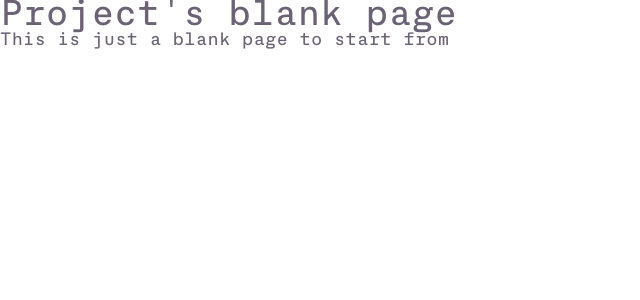
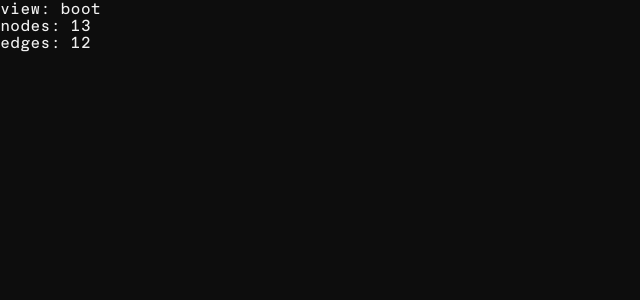
Before and after one commit to justsypher/portfolio, a React app: page / in a window 1280 px wide. Shown: the top 300 px of the page, without its empty margins (0-640 px from the left). Built offline with nearby package versions, Linux system fonts and the light colour scheme; the HTML template or start-up script is replaced by a standard one.

Commit message:
Feature: Graph logic and Styling

```diff
--- a/src/App.tsx
+++ b/src/App.tsx
@@ -1,8 +1,18 @@
+import { useState, useMemo } from 'react'
+import { buildGraphData } from './lib/content'
+import type { AppView, ProjectNode } from './types'
+
 function App() {
+  const [view, setView] = useState<AppView>('boot')
+  const [activeProject, setActiveProject] = useState<ProjectNode | null>(null)
+
+  const { nodes, edges } = useMemo(() => buildGraphData(), [])
+
   return (
     <div>
-      <h1>Project's blank page</h1>
-      <p>This is just a blank page to start from</p>
+      <p>view: {view}</p>
+      <p>nodes: {nodes.length}</p>
+      <p>edges: {edges.length}</p>
     </div>
   )
 }
--- /dev/null
+++ b/src/data/graph.ts
@@ -0,0 +1,71 @@
+import type { AnyNode } from '../types'
+
+export const STATIC_NODES: AnyNode[] = [
+  {
+    id: 0,
+    label: '',
+    type: 'center',
+    color: '#ffffff',
+    fixed: true,
+    visible: true,
+  },
+  {
+    id: 1,
+    label: 'Design',
+    type: 'category',
+    color: 'var(--design)',
+    emoji: '✦',
+    visible: false,
+  },
+  {
+    id: 2,
+    label: 'Code',
+    type: 'category',
+    color: 'var(--code)',
+    emoji: '⌨',
+    visible: false,
+  },
+  {
+    id: 3,
+    label: 'Motion',
+    type: 'category',
+    color: 'var(--motion)',
+    emoji: '◎',
+    visible: false,
+  },
+  {
+    id: 4,
+    label: 'Writing',
+    type: 'category',
+    color: 'var(--writing)',
+    emoji: '⌦',
+    visible: false,
+  },
+]
+
+export const CATEGORY_IDS: Record<string, number> = {
+  Design: 1,
+  Code: 2,
+  Motion: 3,
+  Writing: 4,
+}
+
+export const STRUCTURAL_EDGES = [
+  [0, 1],
+  [0, 2],
+  [0, 3],
+  [0, 4],
+] as const
+
+export const PHYSICS = {
+  repulsion: -180,
+  centerStrength: 0.04,
+  linkDistance: {
+    centerToCategory: 100,
+    categoryToProject: 120,
+    projectToTag: 80,
+  },
+  linkStrength: 0.5,
+  alphaDecay: 0.02,
+  velocityDecay: 0.4,
+} as const
--- a/src/index.css
+++ b/src/index.css
@@ -1,3 +1,130 @@
+/* Regular weight - used for normal text */
+@font-face {
+  font-family: 'ServerMono';
+  src: url('/fonts/ServerMono-Regular.woff2') format('woff2'),    /* Best compression, modern browsers */
+       url('/fonts/ServerMono-Regular.woff') format('woff'),      /* Good compression, wider support */
+       url('/fonts/ServerMono-Regular.otf') format('opentype');   /* Largest files, universal support */
+  font-weight: normal;
+  font-style: normal;
+  font-display: swap;
+} /* TODO : Check that the root path doesn't break everything once built because of the university's server's setup */
+
+/* Oblique variant - used for italic/oblique text */
+@font-face {
+  font-family: 'ServerMono';
+  src: url('/fonts/ServerMono-RegularOblique.woff2') format('woff2'),
+       url('/fonts/ServerMono-RegularOblique.woff') format('woff'),
+       url('/fonts/ServerMono-RegularOblique.otf') format('opentype');
+  font-weight: normal;
+  font-style: oblique;
+  font-display: swap;
+}
+
+/*
+@font-face {
+  font-family: 'Cormorant';
+  src: url('/fonts/Cormorant-Light.woff2') format('woff2'),
+       url('/fonts/Cormorant-Light.woff') format('woff');
+  font-weight: 300;
+  font-style: normal;
+  font-display: swap;
+} */
+
+
+:root {
+  /* backgrounds */
+  --bg: #0d0d0d;
+  --surface: #111111;
+  --border: #1e1e1e;
+  --border-subtle: #161616;
+
+  /* text */
+  --text-primary: #f0f0f0;
+  --text-secondary: #888888;
+  --text-muted: #444444;
+  --text-faint: #2a2a2a;
+
+  /* disciplines */
+  --design: #e85d8a;
+  --code: #5b8de8;
+  --motion: #9b72e8;
+  --writing: #e8aa5b;
+
+  /* status */
+  --completed: #5b8de8;
+  --in-progress: #e8aa5b;
+  --archived: #444444;
+
+  /* fonts */
+  --font-mono: 'ServerMono', 'Fira Mono', monospace;
+  --font-serif: 'Cormorant', Georgia, serif;
+
+  /* graph */
+  --edge: rgba(255,255,255,0.06);
+  --edge-active: rgba(255,255,255,0.20);
+}
+
+*, *::before, *::after {
+  box-sizing: border-box;
+  margin: 0;
+  padding: 0;
+}
+
+html, body, #root {
+  width: 100%;
+  height: 100%;
+  overflow: hidden;
+  background: var(--bg);
+}
+
+body {
+  font-family: var(--font-mono);
+  font-weight: 300;
+  color: var(--text-primary);
+  -webkit-font-smoothing: antialiased;
+}
+
+/*
+:root{
+  --bg: '#0d0d0d',
+  surface: '#111111',
+  border: '#1e1e1e',
+  borderSubtle: '#161616',
+
+  text: {
+    primary: '#f0f0f0',
+    secondary: '#888888',
+    muted: '#444444',
+    faint: '#2a2a2a',
+  },
+
+  discipline: {
+    Design: '#e85d8a',
+    Code: '#5b8de8',
+    Motion: '#9b72e8',
+    Writing: '#e8aa5b',
+  },
+
+  status: {
+    completed: '#5b8de8',
+    'in-progress': '#e8aa5b',
+    archived: '#444444',
+  },
+
+  graph: {
+    edge: 'rgba(255,255,255,0.06)',
+    edgeActive: 'rgba(255,255,255,0.20)',
+    pulse: 'rgba(255,255,255,0.35)',
+    centerRing: 'rgba(255,255,255,0.5)',
+    tagText: '#444444',
+  },
+} as const
+
+export const FONTS = {
+  serif: "'Cormorant Garamond', Georgia, serif",
+  mono: "'ServerMono', 'SF Mono', monospace",
+
+
 :root {
   --text: #6b6375;
   --text-h: #08060d;
@@ -56,24 +183,4 @@
   padding: 0;
 }
 
-/* Regular weight - used for normal text */
-@font-face {
-  font-family: 'ServerMono';
-  src: url('../public/fonts/ServerMono-Regular.woff2') format('woff2'),    /* Best compression, modern browsers */
-       url('../public/fonts/ServerMono-Regular.woff') format('woff'),      /* Good compression, wider support */
-       url('../public/fonts/ServerMono-Regular.otf') format('opentype');   /* Largest files, universal support */
-  font-weight: normal;
-  font-style: normal;
-  font-display: swap;
-}
-
-/* Oblique variant - used for italic/oblique text */
-@font-face {
-  font-family: 'ServerMono';
-  src: url('../public/fonts/ServerMono-RegularOblique.woff2') format('woff2'),
-       url('../public/fonts/ServerMono-RegularOblique.woff') format('woff'),
-       url('../public/fonts/ServerMono-RegularOblique.otf') format('opentype');
-  font-weight: normal;
-  font-style: oblique;
-  font-display: swap;
-}
+*/
--- /dev/null
+++ b/src/lib/animation.ts
@@ -0,0 +1,6 @@
+
+export const EASING = {
+  pullback: 'cubic-bezier(0.76, 0, 0.24, 1)',
+  spring: 'cubic-bezier(0.34, 1.4, 0.64, 1)',
+  smooth: 'cubic-bezier(0.4, 0, 0.2, 1)',
+} as const
--- /dev/null
+++ b/src/lib/content.ts
@@ -0,0 +1,88 @@
+import type { ProjectMeta } from '../types'
+
+export const PROJECTS: ProjectMeta[] = [
+  {
+    title: 'Brand Identity',
+    slug: 'brand-identity',
+    discipline: 'Design',
+    tags: ['brand', 'identity', 'logo'],
+    date: '2024',
+    status: 'completed',
+    color: 'var(--design)',
+    emoji: '✦',
+    summary: 'A complete visual identity system for a Berlin-based architecture firm.',
+  },
+  {
+    title: 'Graph Portfolio',
+    slug: 'graph-portfolio',
+    discipline: 'Code',
+    tags: ['react', 'd3', 'generative'],
+    date: '2025',
+    status: 'ongoing',
+    color: 'var(--code)',
+    emoji: '⌨',
+    summary: 'This very portfolio.',
+  },
+  // add more later
+]
+
+
+import type { AnyNode, ProjectNode, Edge } from '../types'
+import { STATIC_NODES, STRUCTURAL_EDGES, CATEGORY_IDS } from '../data/graph'
+
+export function buildGraphData(projects: ProjectMeta[] = PROJECTS) {
+  const nodes: AnyNode[] = STATIC_NODES.map(n => ({ ...n }))
+  const edges: Edge[] = STRUCTURAL_EDGES.map(e => [e[0], e[1]] as Edge)
+
+  const tagMap = new Map<string, number>()
+  let nextId = STATIC_NODES.length
+
+  // First pass, collect all unique tags and create tag nodes
+  projects.forEach(p => {
+    p.tags.forEach((tag: string) => {
+      if (!tagMap.has(tag)) {
+        tagMap.set(tag, nextId)
+        nodes.push({
+          id: nextId++,
+          label: tag,
+          type: 'tag',
+          color: '#252525',
+          visible: false,
+        })
+      }
+    })
+  })
+
+  // Second pass, create project nodes and all their edges
+  projects.forEach(p => {
+    const projectId = nextId++
+    const categoryId = CATEGORY_IDS[p.discipline]
+
+    const projectNode: ProjectNode = {
+      id: projectId,
+      label: p.title,
+      type: 'project',
+      color: p.color,
+      emoji: p.emoji,
+      slug: p.slug,
+      discipline: p.discipline,
+      tags: p.tags,
+      date: p.date,
+      status: p.status,
+      summary: p.summary,
+      visible: false,
+    }
+
+    nodes.push(projectNode)
+
+    // category to project
+    edges.push([categoryId, projectId])
+
+    // project to each of its tags
+    p.tags.forEach((tag: string) => {
+      edges.push([projectId, tagMap.get(tag)!])
+    })
+  })
+
+  return { nodes, edges }
+}
```
Also changed, not shown: src/types/index.ts (+12 -0 lines).
